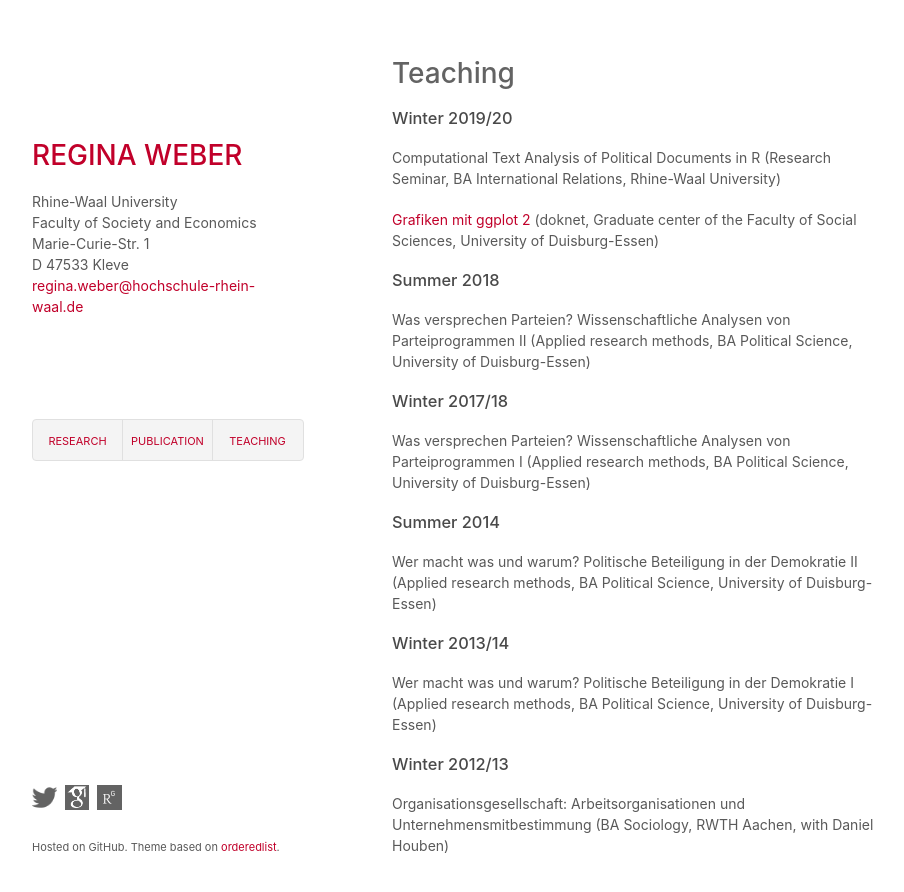
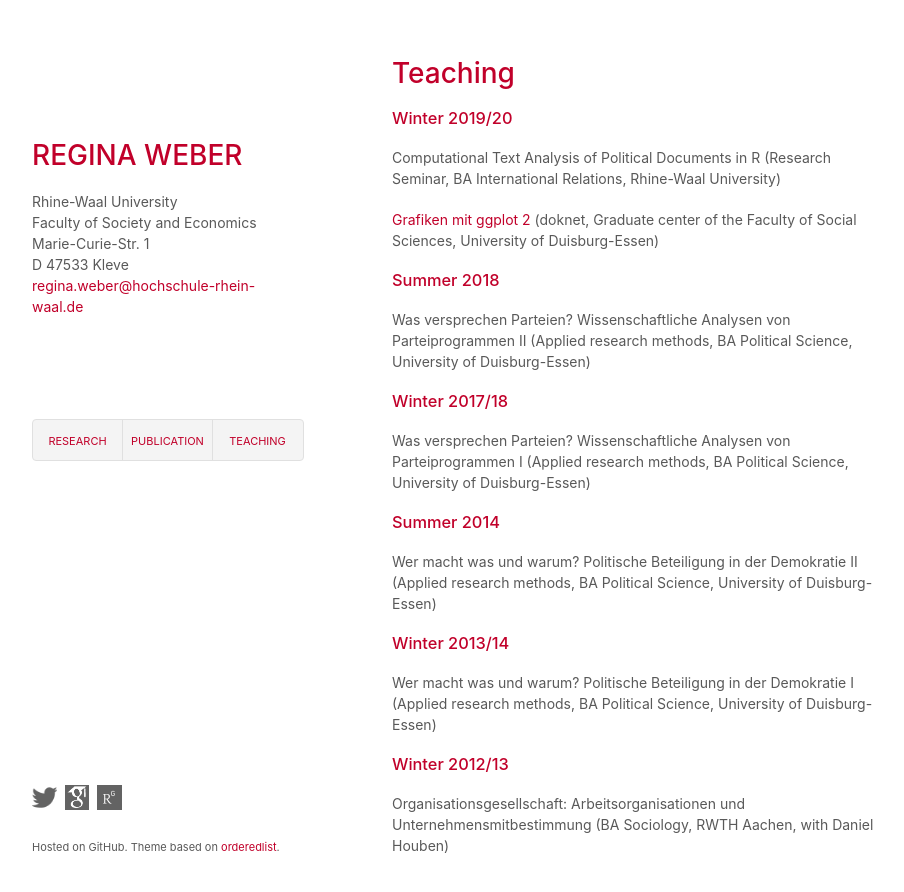
Before and after one commit to robertocabreratapia/robertocabreratapia.github.io, a Jekyll site: the page built from teaching.html, in a window 1280 px wide and 926 px high. Shown: the top 892 px of the window, without its empty margins (178-1082 px from the left). Built offline with Jekyll 4.4.1, drawn with Linux system fonts in a browser that asks for light colours.

Commit message:
Update main.css

```diff
--- a/css/main.css
+++ b/css/main.css
@@ -7,31 +7,18 @@ body {
 }
 
 h1, h2, h3, h4, h5, h6 {
-  color:#636363;
+  color:#C1002A;
   margin:0 0 20px;
+  line-height:1.1;
+  font-weight: 500;
 }
 
 p, ul, ol, table, pre, dl {
   margin:0 0 20px;
 }
 
-h1, h2, h3 {
-  line-height:1.1;
-}
-
 h1 {
   font-size:28px;
-  font-weight: 500;
-}
-
-h2 {
-  color:#393939;
-  font-weight: 500;
-}
-
-h3, h4, h5, h6 {
-  color:#494949;
-  font-weight: 500;
 }
 
 a {
```
